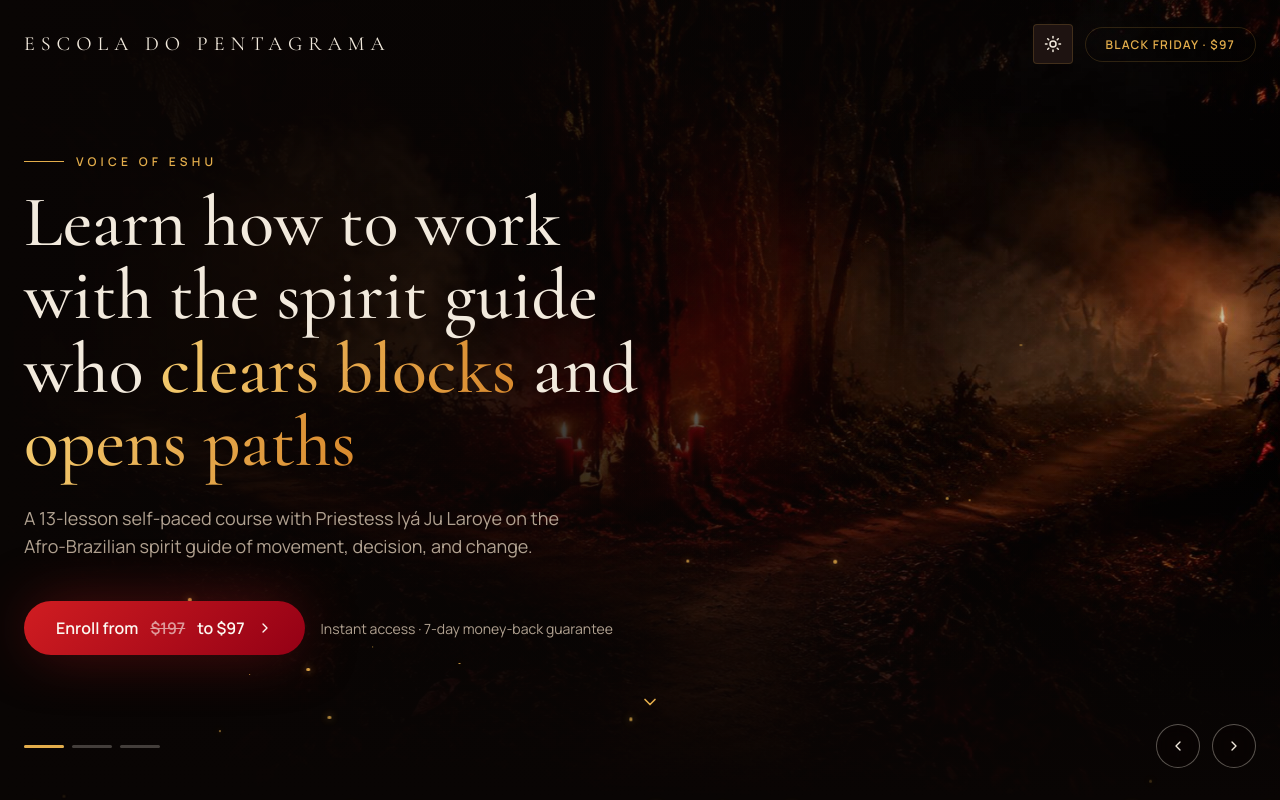
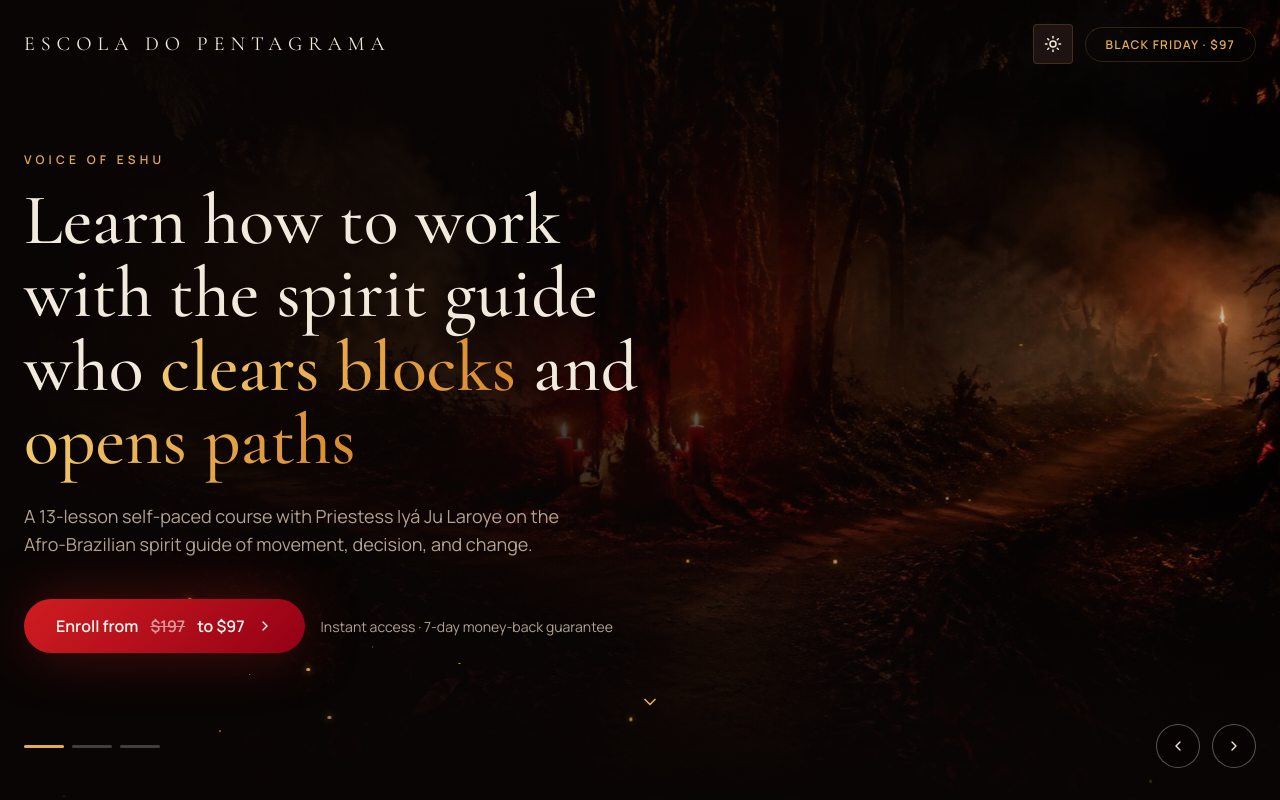
Before and after one commit to anacarlapaiva/eshu-lp, a React (Vite) app: page / in a window 1280 px wide. Shown: the top 800 px of the page. Built offline with nearby package versions, Linux system fonts and the light colour scheme.

Commit message:
Refactor SectionEyebrow component by removing the 'withRule' prop and associated styles. Update HeroSection to reflect this change.

```diff
--- a/src/components/SectionEyebrow/index.tsx
+++ b/src/components/SectionEyebrow/index.tsx
@@ -1,18 +1,12 @@
 import type { ReactNode } from "react";
 
-import { Eyebrow, Rule } from "./styles";
+import { Eyebrow } from "./styles";
 
 interface SectionEyebrowProps {
   children: ReactNode;
-  withRule?: boolean;
   className?: string;
 }
 
-export function SectionEyebrow({ children, withRule = false, className }: SectionEyebrowProps) {
-  return (
-    <Eyebrow className={className}>
-      {withRule ? <Rule aria-hidden /> : null}
-      {children}
-    </Eyebrow>
-  );
+export function SectionEyebrow({ children, className }: SectionEyebrowProps) {
+  return <Eyebrow className={className}>{children}</Eyebrow>;
 }
--- a/src/components/SectionEyebrow/styles.ts
+++ b/src/components/SectionEyebrow/styles.ts
@@ -11,10 +11,3 @@ export const Eyebrow = styled.p`
   letter-spacing: 0.35em;
   text-transform: uppercase;
 `;
-
-export const Rule = styled.span`
-  display: inline-block;
-  width: 2.5rem;
-  height: 1px;
-  background: ${({ theme }) => theme.colors.accent};
-`;
--- a/src/features/hero/components/HeroSection/index.tsx
+++ b/src/features/hero/components/HeroSection/index.tsx
@@ -88,7 +88,7 @@ export function HeroSection() {
       <Content>
         <Copy key={slide.eyebrow}>
           <Rise>
-            <SectionEyebrow withRule>{slide.eyebrow}</SectionEyebrow>
+            <SectionEyebrow>{slide.eyebrow}</SectionEyebrow>
           </Rise>
           <Rise $delay={120}>
             <Title>{slide.title}</Title>
```
